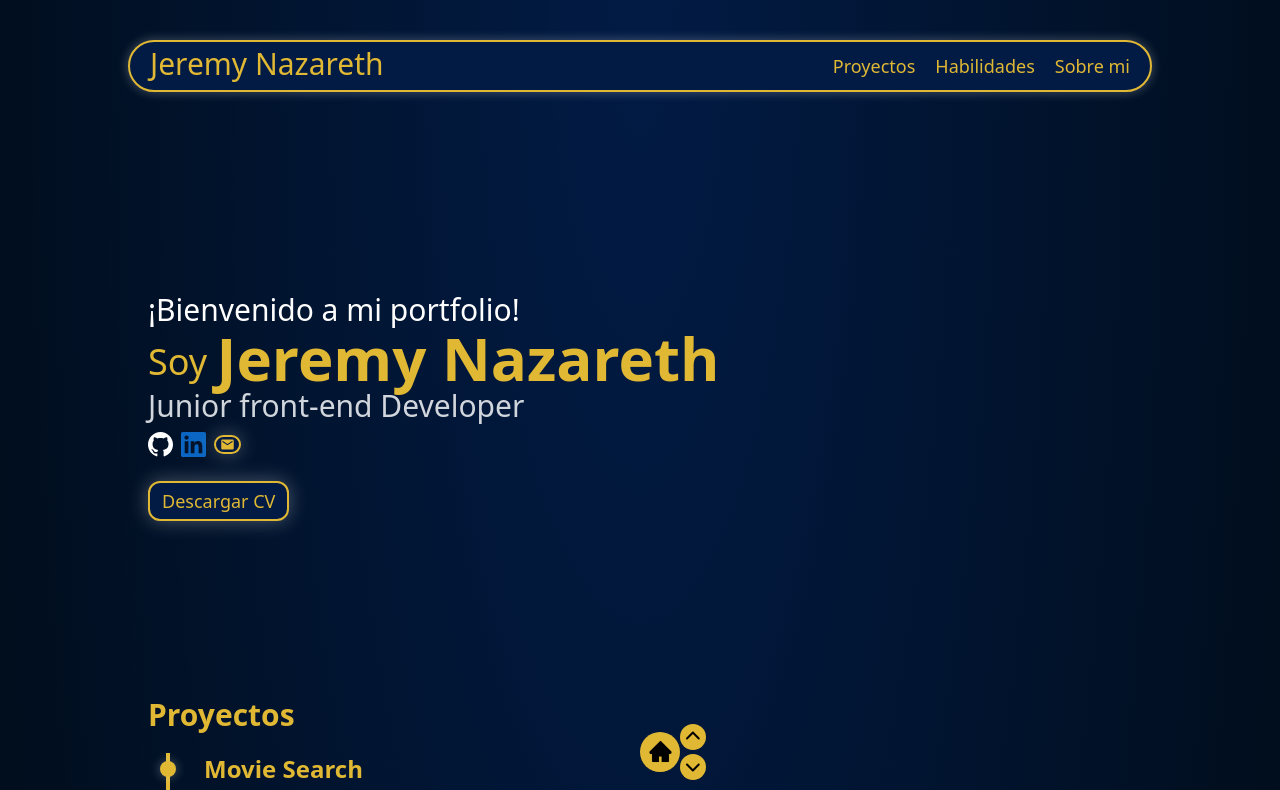
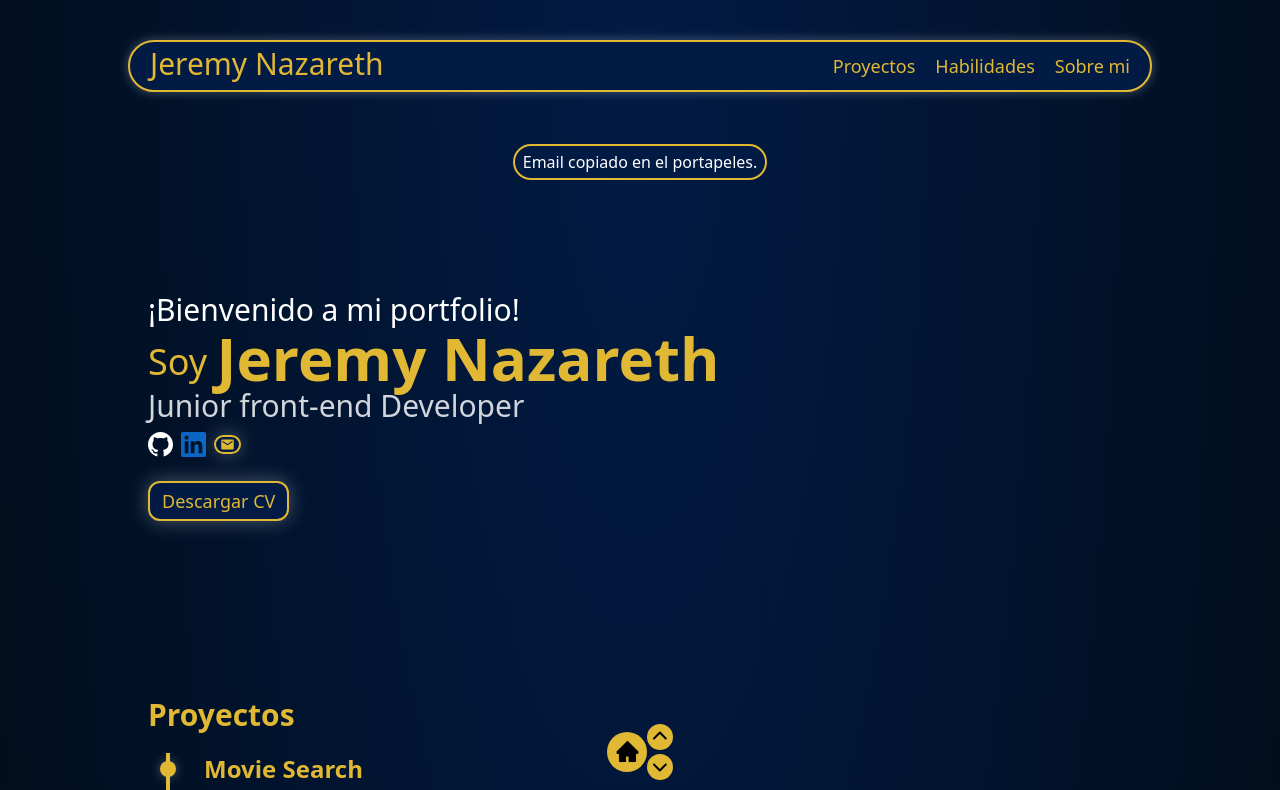
Before and after one commit to JeremyNazareth/portfolio, a Next.js app: page / in a window 1280 px wide. Shown: the top 790 px of the page. Built offline with nearby package versions, Linux system fonts and the light colour scheme; a web font is replaced by a local one.

Commit message:
fix: fix position of NavigationButtons component

```diff
--- a/app/components/CopyEmailButton.tsx
+++ b/app/components/CopyEmailButton.tsx
@@ -10,15 +10,23 @@ export default function CopyEmailButton(){
         alert('Email copiado en el portapeles.')
     }
     return(
+        <div>
+            <div className="copyEmailAlert-container fixed inset-x-0 flex justify-center top-36">
+                <p className="bg-primary border-2 border-secondary rounded-full px-2 py-1">Email copiado en el portapeles.</p>
+            </div>
             <div onClick={() => copyEmail()}
             className='group justify-end flex transition-all cursor-pointer relative w-[27] h-[27] px-1  duration-600 overflow-hidden items-center
             hover:justify-end hover:w-32 hover:bg-secondary hover:text-black
             border border-2 border-secondary bg-primary rounded-full shadow-button'>
-            <p className=" transition-all w-24 absolute text-center right-6 duration-300 opacity-0
+                <p
+                className=" transition-all w-24 absolute text-center right-6 duration-300 opacity-0
                 group-hover:opacity-100">
-            Copiar Email</p>
+                    Copiar Email
+                </p>
                 <MdEmail size={15} className="w-[25] my-auto text-secondary flex justify-center group-hover:text-black" />
             </div>
+        </div>
+
 
     )
 }
--- a/app/components/NavigationButtons.tsx
+++ b/app/components/NavigationButtons.tsx
@@ -41,7 +41,7 @@ export default function NavigationButtons(){
 
     return(
         <>
-            <div className="fixed flex items-center left-1/2 bottom-5">
+            <div className="fixed inset-x-0 bottom-5 flex items-center justify-center">
                 <a onClick={()=> setCurrentSection(0)} className="bg-secondary text-black rounded-full h-10 w-10 flex" href={`#${sectionIds[0]}`}><div className="mx-auto my-auto mb-[0.5rem]"><AiFillHome size={25} strokeWidth={"4"}/></div></a>
                 <div className="flex flex-col gap-1">
                     <a onClick={() => handleNextSection(true)} className="scroll-section-btn flex items-center" href={`#${sectionIds[currentSection]}`}><IoIosArrowUp className="flex-1 mb-1" size={21}/></a>
--- a/app/globals.css
+++ b/app/globals.css
@@ -102,3 +102,19 @@ nav{
 section article {
   margin: 0px;
 }
+
+.copyEmailAlert-container{
+  animation: CopyEmailAlert 0.5s ease-in;
+}
+
+@keyframes CopyEmailAlert{
+  0% {
+    transform: translateY(-400%);
+    opacity: 0;
+  }
+
+  100% {
+    opacity: 1;
+    transform: translateY(0%);
+  }
+}
```
Lines whose indentation alone changed are shown as unchanged.
